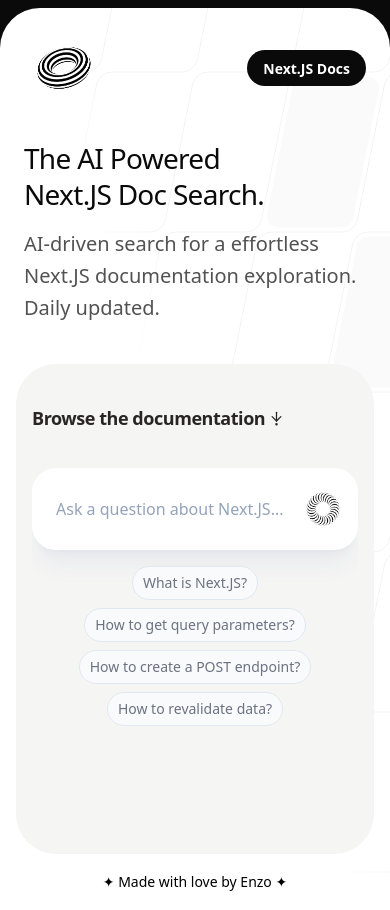
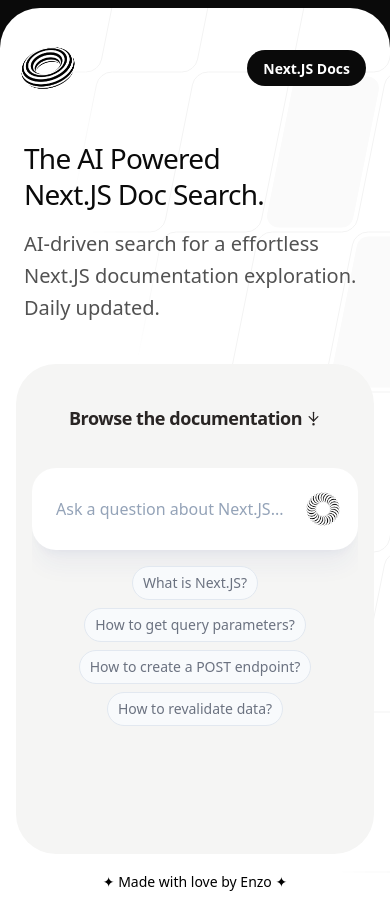
Before and after one commit to magicdragon1101-ravi/nextai, a Next.js app: page / in a window 390 px wide. Built offline with nearby package versions, Linux system fonts and the light colour scheme.

Commit message:
Align logo with container

```diff
--- a/app/page.tsx
+++ b/app/page.tsx
@@ -9,7 +9,7 @@
                 <div
                     className="relative -mx-2 rounded-4xl bg-stone-100 px-4 py-10 sm:-mx-6 sm:px-6 md:mx-0 md:px-16 xl:px-24">
                     <div className="relative mx-auto grid max-w-2xl grid-cols-1 gap-x-32 xl:max-w-none">
-                        <h3 className="text-lg flex items-center gap-1 font-semibold tracking-tight text-stone-800">
+                        <h3 className="text-lg flex sm:justify-start justify-center items-center gap-1 font-semibold tracking-tight text-stone-800">
                             <span>Browse the documentation</span><span><ArrowDownToDot size={15}/></span>
                         </h3>
                         <div className="">
--- a/components/RootLayout.tsx
+++ b/components/RootLayout.tsx
@@ -14,7 +14,7 @@
 function Header() {
     return (
         <Container>
-            <div className="flex items-center justify-between">
+            <div className="flex items-center justify-between -ml-4">
                 <Link href="/" aria-label="Home">
                     <Image
                         src={logo}
```
